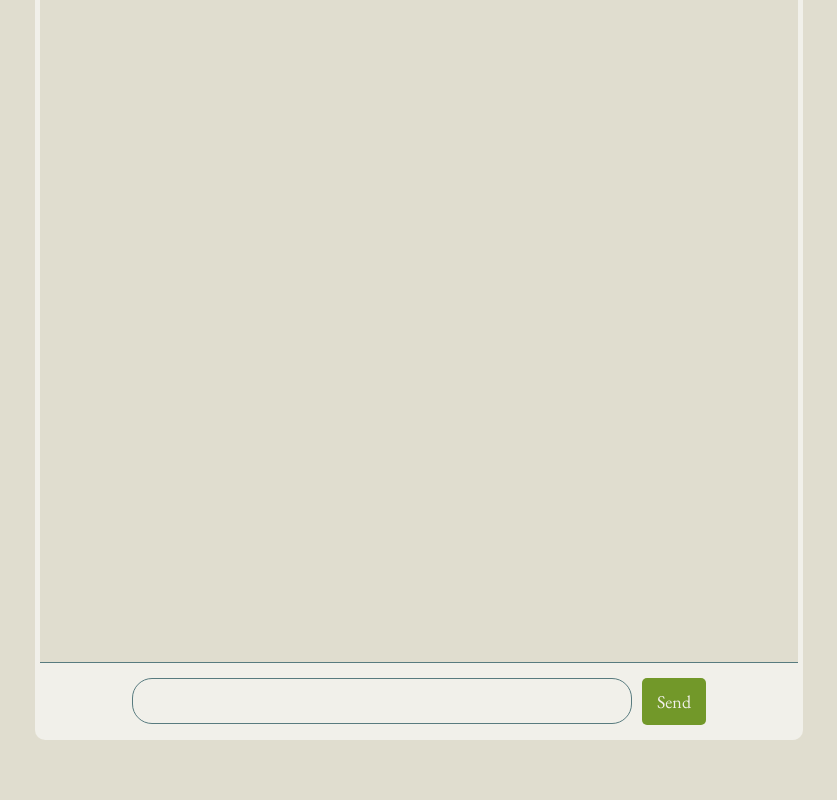
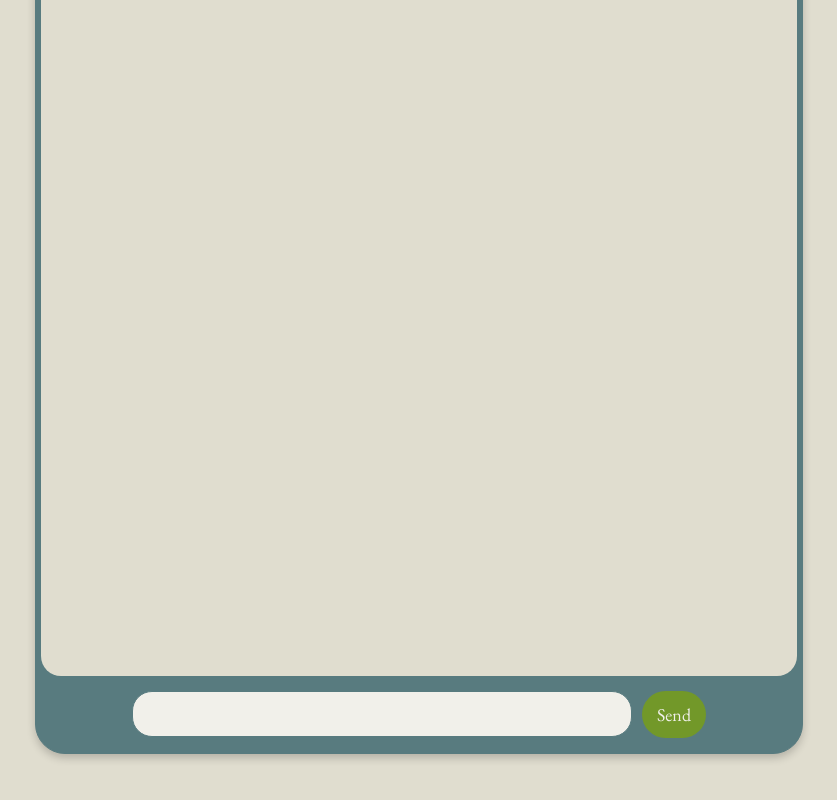
Before and after one commit to thavishkagamage/Integrated-Therapy-Software, a React (Create React App) app in the folder cbt_chatbot/front-end/: page /sessions/chatbot in a window 1280 px wide. Shown: the part 462-1262 px from the top of the page, without its empty margins (221-1058 px from the left). Built offline with nearby package versions, Linux system fonts and the light colour scheme.

Commit message:
Fixed chatbot window

```diff
--- a/cbt_chatbot/front-end/src/components/chatbot/Chatbot.css
+++ b/cbt_chatbot/front-end/src/components/chatbot/Chatbot.css
@@ -7,8 +7,10 @@ h1 {
   width: 90%;
   max-width: 768px;
   margin: 25px auto;
-  background: var(--secondary-bg);
-  border-radius: 10px;
+  background: var(--accent-color);
+  box-shadow: 0 4px 8px rgba(0, 0, 0, 0.2);
+  border: 1px solid var(--text-dark);
+  border-radius: 30px;
   overflow: hidden;
 }
 .chat-window h1 {
@@ -22,14 +24,14 @@ h1 {
 /* Chat Messages */
 .chat-messages {
   padding: 10px 30px;
-  border-top: 1px solid var(--text-dark);
-  border-bottom: 1px solid var(--text-dark);
   display: flex;
   flex-direction: column;
-  height: 750px;
+  height: 850px;
   overflow-y: auto;
   background-color: var(--primary-bg);
+  border-radius: 20px;
 }
+
 .chat-messages::-webkit-scrollbar {
   display: none;
 }
@@ -61,16 +63,16 @@ input {
   max-width: 500px;
 }
 
-.chat-send-button {
+.send-button {
   background-color: var(--highlight-color);
-  border-radius: 20px;
+  border-radius: 30px;
   color: var(--text-light);
   padding: 10px 15px;
   border: none;
   cursor: pointer;
 }
 
-.chat-send-button:hover {
+.send-button:hover {
   background-color: var(--accent-color);
 }
 
--- a/cbt_chatbot/front-end/src/components/chatbot/Chatbot.js
+++ b/cbt_chatbot/front-end/src/components/chatbot/Chatbot.js
@@ -218,7 +218,6 @@ const Chatbot = () => {
   return (
     <>
       <div className="chat-window">
-        <h1>Chat with our AI Bot</h1>
         <div className="chat-messages" ref={chatContainerRef}>
           <span className="start-message"> This is the beginning of your CBT chat session </span>
           {conversation
```
